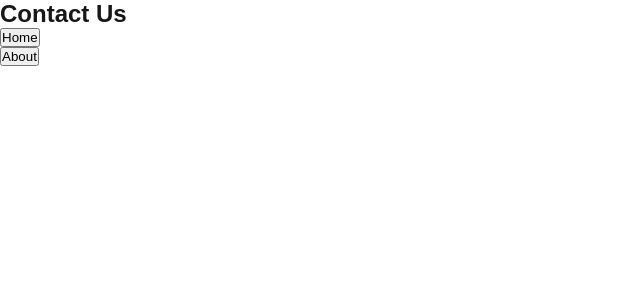
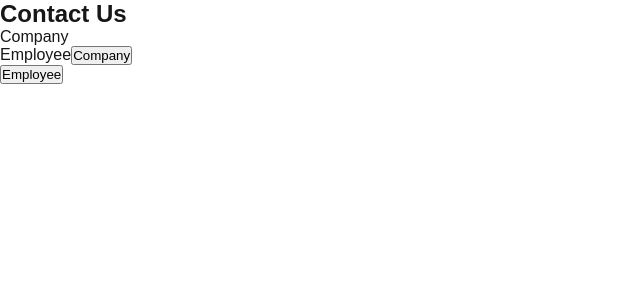
Before and after one commit to Farhan559/Project_NEXTJS, a Next.js app: page /contact in a window 1280 px wide. Shown: the top 300 px of the page, without its empty margins (0-640 px from the left). Built offline with nearby package versions, Linux system fonts and the light colour scheme.

Commit message:
feat : Add Nested Routing

```diff
--- a/src/app/contact/page.js
+++ b/src/app/contact/page.js
@@ -1,5 +1,5 @@
 'use client'
-// import Link from "next/link"
+import Link from "next/link"
 import { useRouter } from "next/navigation"
 
 const contact = () => {
@@ -10,15 +10,23 @@ const contact = () => {
   return (
     <>
       <h2>Contact Us</h2>
+      <Link href='/contact/company'>Company</Link>
+      <br />
+      <Link href='/contact/employee'>Employee</Link>
     {/* <Link href='/about'>about</Link>
     <br></br>
     <Link href='/home'>home</Link> */}
     {/* <button onClick={()=>router.push('/about')}>About</button>
     <br />
     <button onClick={()=>router.push('/home')}>home</button> */}
-    <button onClick={()=>handleNavigation('/home')}>Home</button>
+    {/* <button onClick={()=>handleNavigation('/home')}>Home</button>
     <br />
-    <button onClick={()=>handleNavigation('/about')}>About</button>
+    <button onClick={()=>handleNavigation('/about')}>About</button> */}
+    <button onClick={()=>handleNavigation('/contact/company')}>Company</button>
+    <br />
+    <button onClick={()=>handleNavigation('/contact/employee')}>Employee</button>
+
+
     </>
   )
 }
```
Also changed, not shown: src/app/contact/company/page.js (added, +12 -0 lines), src/app/contact/employee/page.js (added, +12 -0 lines).
